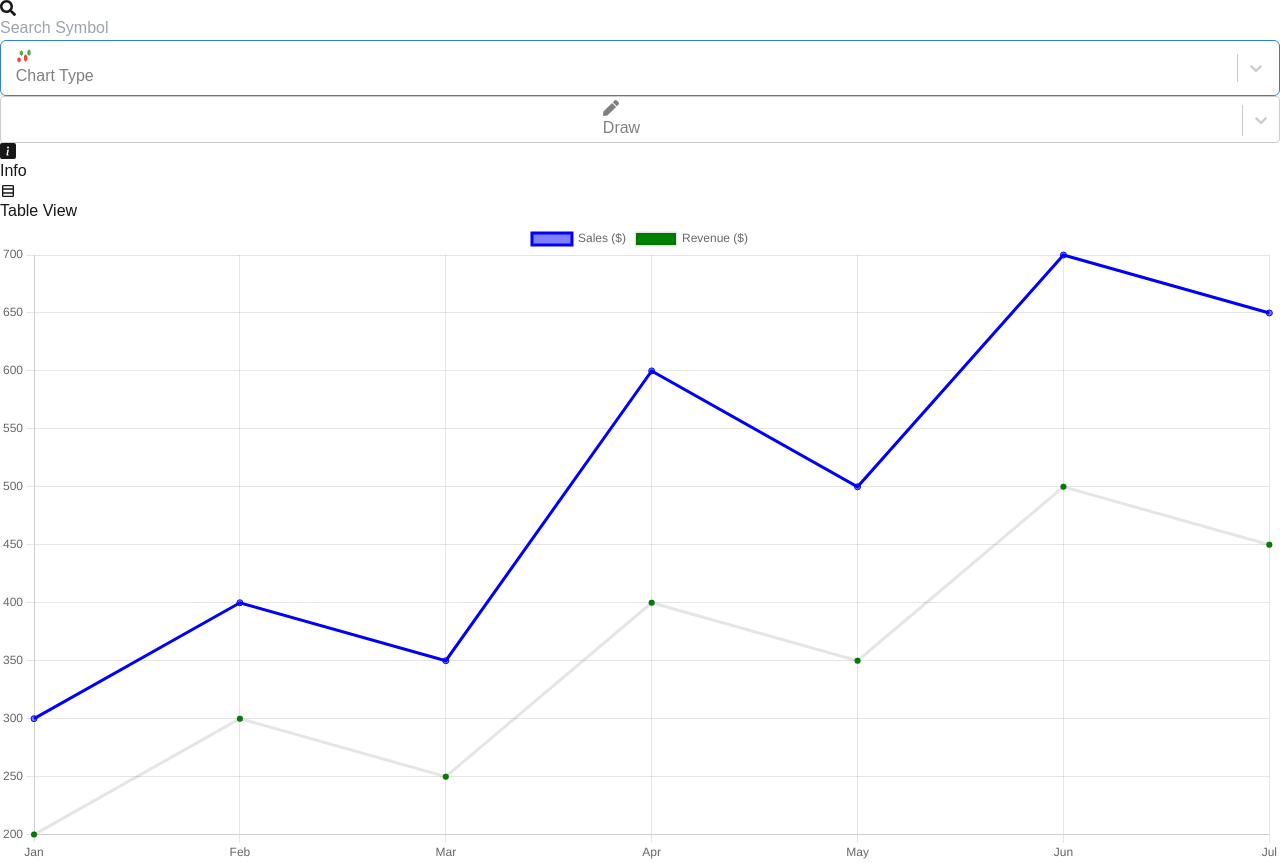
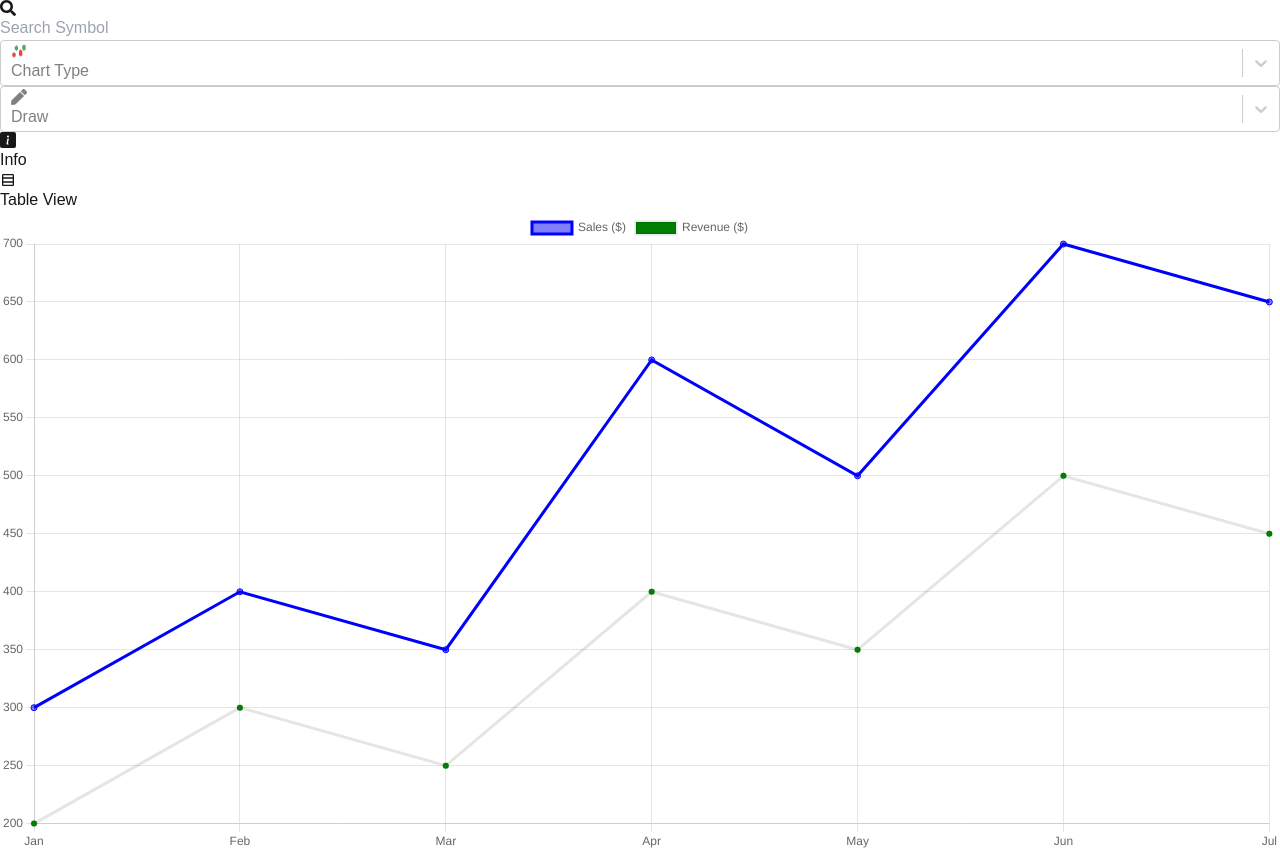
Before and after one commit to shilpe26/next-charts, a Next.js app: page / in a window 1280 px wide. Built offline with nearby package versions, Linux system fonts and the light colour scheme.

Commit message:
styles: fix styles of header

```diff
--- a/src/app/pages/index.tsx
+++ b/src/app/pages/index.tsx
@@ -17,29 +17,6 @@ const chartOptions = [
     { value: "doubleAxis", label: "Double Axis Chart" },
     { value: "candlestick", label: "Candlestick Chart" },
 ];
-
-const customStyles = {
-    control: (provided: any) => ({
-        ...provided,
-        backgroundColor: 'white',
-        borderColor: '#3182ce',
-        padding: '0.3rem',
-        borderRadius: '0.375rem',
-        cursor: 'pointer',
-        transition: '0.3s',
-    }),
-    option: (provided: any, state: { isSelected: any; }) => ({
-        ...provided,
-        backgroundColor: state.isSelected ? '#3182ce' : 'white',
-        color: state.isSelected ? 'green' : 'black',
-        padding: '0.75rem',
-        transition: 'background-color 0.3s',
-        '&:hover': {
-            backgroundColor: '#3182ce',
-            color: 'white',
-        },
-    }),
-};
 
 const ChartVisual = () => {
     const [chartType, setChartType] = useState<"line" | "bar" | "mixed" | "doubleAxis" | "candlestick">("line");
@@ -71,17 +48,16 @@ const ChartVisual = () => {
                         value={searchTerm}
                         onChange={handleSearchChange}
                         placeholder="Search Symbol"
-                        className="w-full h-[47px] pl-10 pr-4 py-2 rounded-md border border-gray-300 focus:outline-none focus:ring-2 focus:ring-blue-500 focus:border-blue-500"
+                        className="w-full h-9 pl-10 pr-4 py-2 rounded-md border border-gray-300 focus:outline-none focus:ring-2 focus:ring-blue-500 focus:border-blue-500"
                     />
                 </div>
 
-                <div className="flex flex-col md:flex-row gap-1 md:gap-16 items-center justify-end w-full">
+                <div className="flex flex-col md:flex-row gap-1 md:gap-8 items-center justify-end w-full">
 
 
                     <Select
                         options={chartOptions}
                         onChange={handleChange}
-                        styles={customStyles}
                         className="w-full md:w-48"
                         classNamePrefix="custom-select"
                         placeholder={
@@ -91,7 +67,7 @@ const ChartVisual = () => {
                             </div>
                         }
                     />
-                    <div className="w-full md:w-48 h-[47px] cursor-pointer">
+                    <div className="w-full md:w-48 cursor-pointer">
                         <Select
                             options={drawOptions}
                             value={drawOptions.find(option => option.value === drawType)}
@@ -104,37 +80,7 @@ const ChartVisual = () => {
                                     <span>Draw</span>
                                 </div>
                             }
-                            styles={{
-                                control: (provided) => ({
-                                    ...provided,
-                                    height: "47px",
-                                    minHeight: "47px",
-                                }),
-                                valueContainer: (provided) => ({
-                                    ...provided,
-                                    height: "47px",
-                                    display: "flex",
-                                    alignItems: "center",
-                                    justifyContent: "center",
 
-                                }),
-                                input: (provided) => ({
-                                    ...provided,
-                                    height: "47px",
-                                    margin: "0px",
-                                    padding: "0px",
-                                    textAlign: "center",
-                                }),
-                                placeholder: (provided) => ({
-                                    ...provided,
-                                    display: "flex",
-                                    alignItems: "center",
-                                    justifyContent: "center",
-                                    width: "100%",
-                                    height: "100%",
-                                    textAlign: "center",
-                                }),
-                            }}
                         />
                     </div>
 
```
